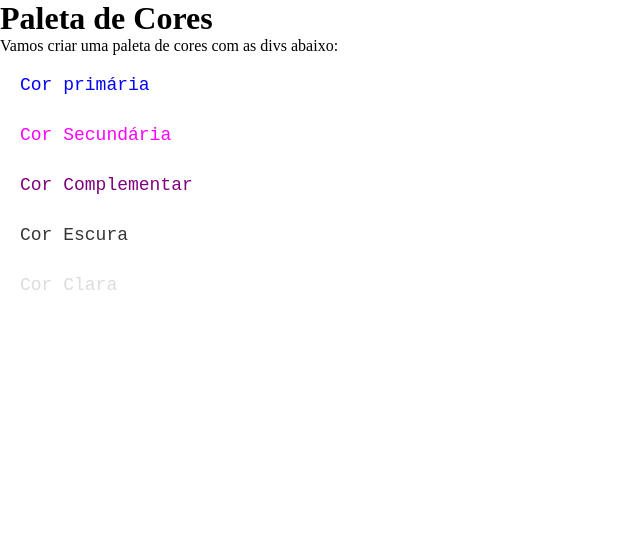
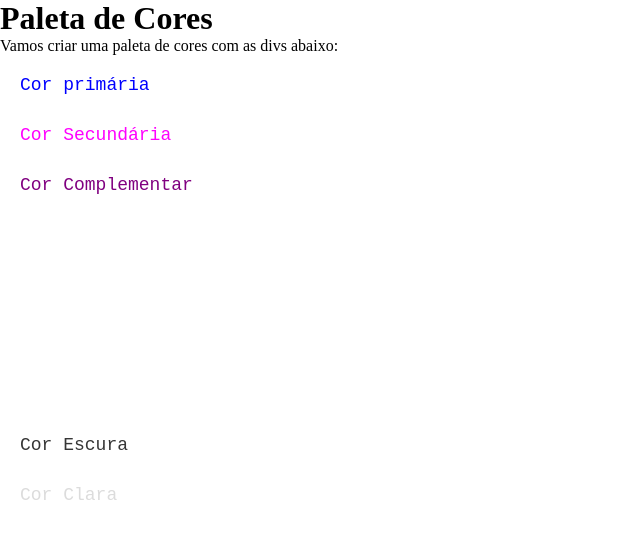
Before and after one commit to ferreirawdev/trybe-exercicios, a plain HTML site: page fundamentos/bloco-03/dia-03/index4.html in a window 1280 px wide. Shown: the whole page, without its empty margins (0-640 px from the left). Drawn offline with Linux system fonts and the light colour scheme.

Commit message:
aumenta o tamanho da 3a div

```diff
--- a/fundamentos/bloco-03/dia-03/style4.css
+++ b/fundamentos/bloco-03/dia-03/style4.css
@@ -66,3 +66,7 @@
   font-family: 'Segoe UI', Tahoma, Geneva, Verdana, sans-serif;
   font-weight: 500;
 }
+
+div:nth-of-type(3) {
+  height: 250px;
+}
```
